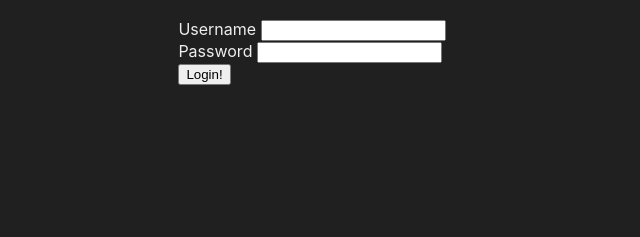
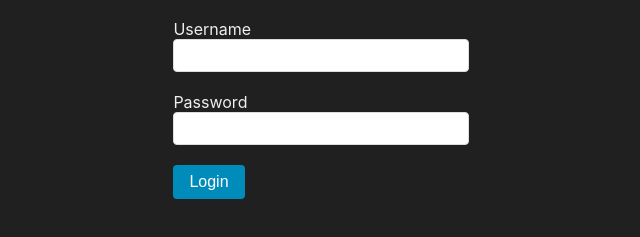
Before and after one commit to andrsbtrg/todo-htmx, a plain HTML site: page static/login/index.html in a window 1280 px wide. Shown: the part 113-350 px from the top of the page, without its empty margins (328-968 px from the left). Drawn offline with Linux system fonts and the light colour scheme.

Commit message:
Add styles to login

```diff
--- a/static/login/index.html
+++ b/static/login/index.html
@@ -11,22 +11,23 @@
 
 <body>
 	<div id="content">
-
+		<div id="login">
 			<h1>Login</h1>
-
-		<form hx-post="/api/login">
-			<div>
+			<form>
+				<div class="form-group">
 					<label for="username">Username </label>
-				<input type="text" name="username" id="username" required />
+					<input type="text" name="username" id="username" required class="form-input" />
+				</div>
+				<div class="form-group">
+					<label for="password">Password </label>
+					<input type="password" name="password" id="password" required class="form-input" />
 				</div>
 				<div>
-				<label for="password">Password </label>
-				<input type="password" name="password" id="password" required />
-			</div>
-			<div>
-				<input type="submit" value="Login!" />
+					<button hx-post="/api/login" class="create-button"> Login
+					</button>
 				</div>
 			</form>
+		</div>
 	</div>
 </body>
 
--- a/static/styles.css
+++ b/static/styles.css
@@ -15,6 +15,12 @@ body a {
     flex-direction: column;
     align-items: center;
     margin-top: 50px;
+}
+
+#login {
+    display: flex;
+    flex-direction: column;
+    align-items: center;
 }
 
 .card {
```
Lines whose indentation alone changed are shown as unchanged.
